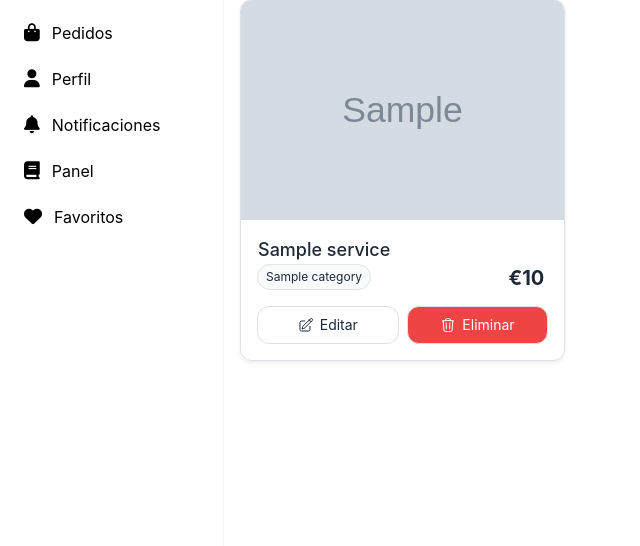
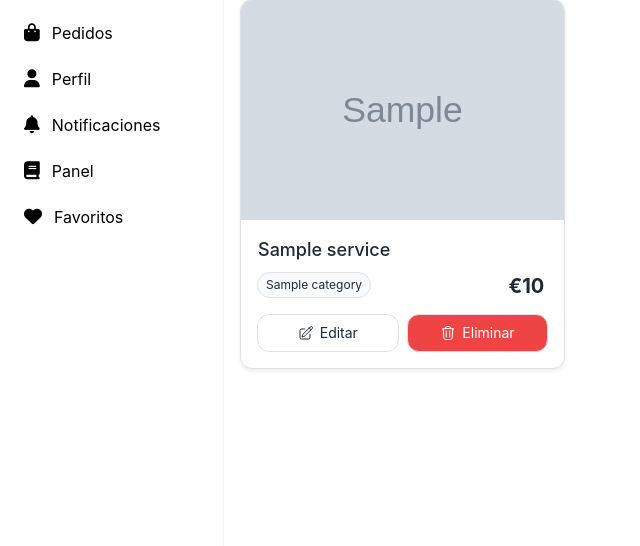
Before and after one commit to Taskify-udl/taskify-web, a Django app: page /my_services/ in a window 1280 px wide. Shown: the part 145-691 px from the top of the page, without its empty margins (0-640 px from the left). Run offline with Django 5.2, Linux system fonts and the light colour scheme; a user stored in the database is signed in; tables that the repository leaves empty hold one stand-in row (values such as "Sample post"); grey boxes marked "Sample" are stand-in pictures; data that the repository does not hold is empty; some libraries are stand-ins or nearby versions.

Commit message:
fix: title in my_services not seen well

```diff
--- a/taskify_app/templates/my_services.html
+++ b/taskify_app/templates/my_services.html
@@ -49,13 +49,10 @@
             </div>
 
             <div class="p-3 grid grid-rows-[auto_1fr_auto] h-[calc(100%-220px)]">
-                <div>
-                    <span
-                        class="!ml-[1px] text-lg font-medium text-gray-800 line-clamp-1 group-hover:text-blue-600 transition-colors block no-underline hover:no-underline overflow-hidden text-ellipsis whitespace-nowrap"
-                        data-url="{% url 'service_detail' service.id %}">
+                <a class="!ml-[1px] mb-2 text-lg font-medium text-gray-800 line-clamp-1 group-hover:text-blue-600 transition-colors block no-underline hover:no-underline overflow-hidden text-ellipsis whitespace-nowrap"
+                    href="{% url 'service_detail' service.id %}">
                     {{ service.name }}
-                    </span>
-
+                </a>
                 <div class="flex flex-row justify-between">
                     <div class="flex flex-wrap gap-1 mb-3">
                         {% for category in service.categories.all %}
@@ -70,7 +67,6 @@
                     </div>
                     <div class="flex-shrink-0">
                         <span class="text-xl font-bold text-gray-800 mr-1">€{{ service.price|floatformat:0 }}</span>
-                        </div>
                     </div>
                 </div>
                 <div></div>
```
Lines whose indentation alone changed are shown as unchanged.
